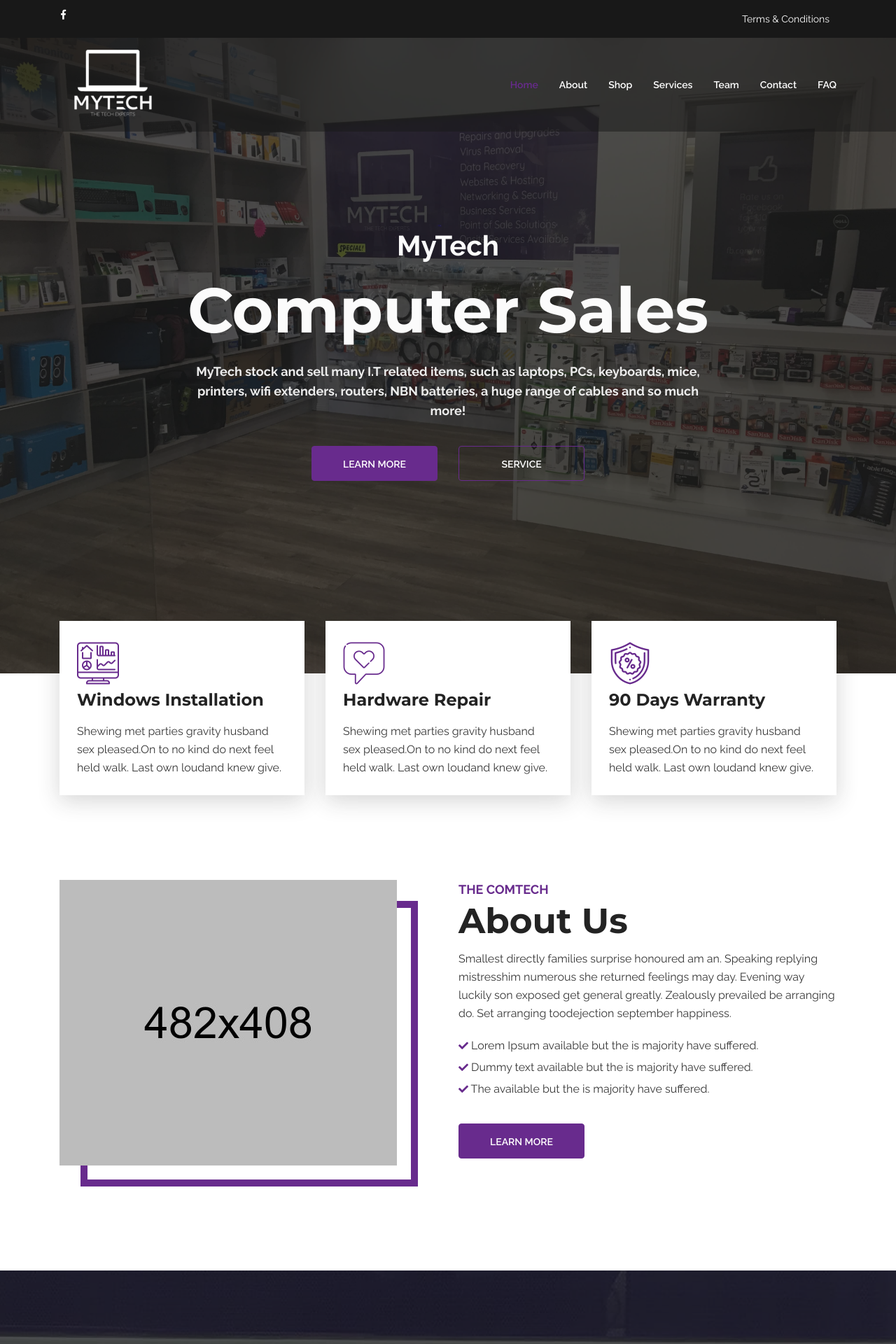
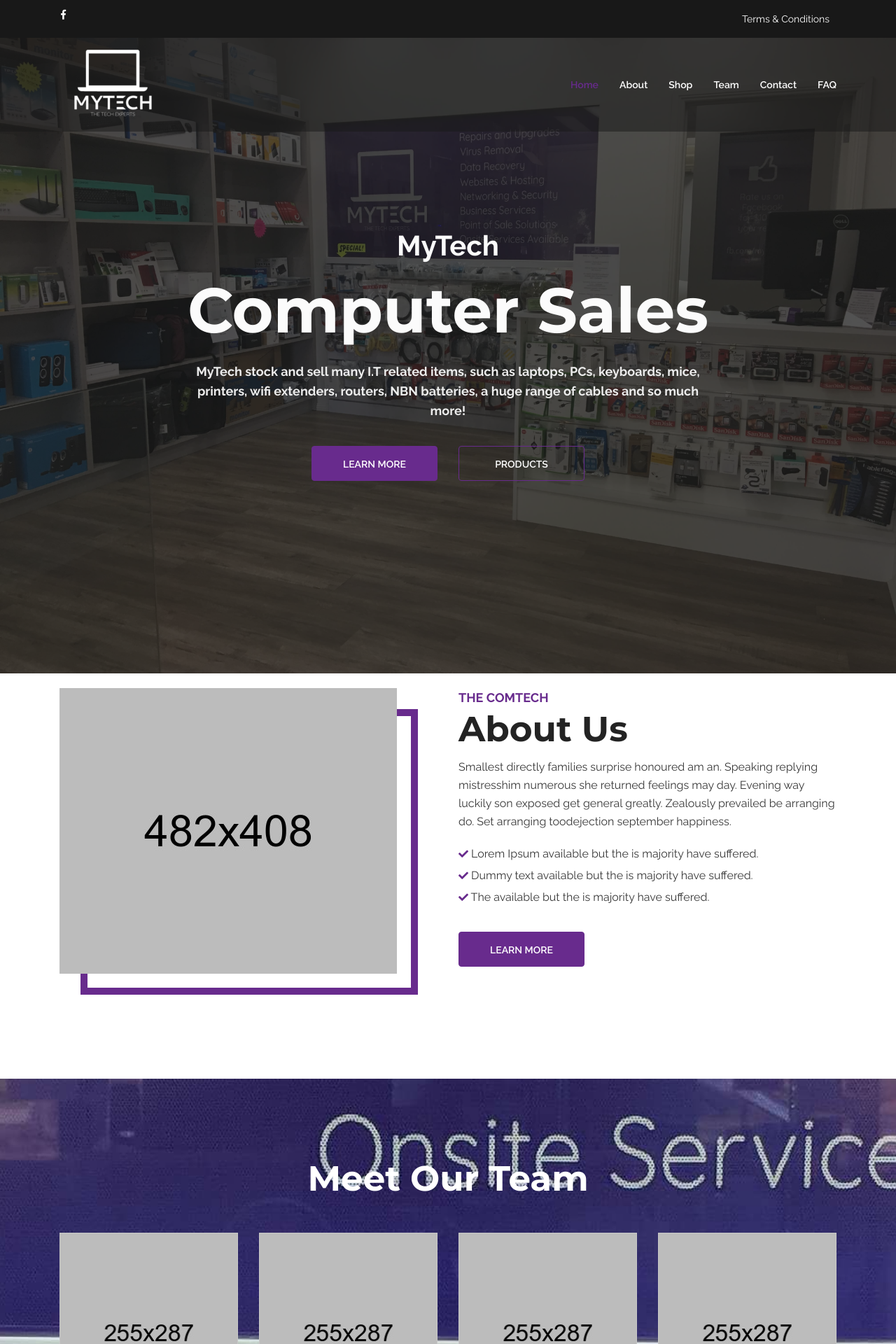
Before and after one commit to Dealsy/MyTechShop, a Jekyll site: the page built from index.html, in a window 1280 px wide. Shown: the top 1920 px of the page at 70% size. Built offline with Jekyll 4.4.1, drawn with Linux system fonts in a browser that asks for light colours; some of the changed text lies outside the part shown.

Commit message:
updaed header/foorter/index

```diff
--- a/_includes/footer.html
+++ b/_includes/footer.html
@@ -37,19 +37,14 @@
 									<i class="fas fa-angle-double-right"></i>	About
 								</a>
 							</li>
-							<li>
+							<!-- <li>
 								<a href="#">
 									<i class="fas fa-angle-double-right"></i>	Services
 								</a>
-							</li>
+							</li> -->
 							<li>
 								<a href="#">
 									<i class="fas fa-angle-double-right"></i>	Team
-								</a>
-							</li>
-							<li>
-								<a href="#">
-									<i class="fas fa-angle-double-right"></i>	Pages
 								</a>
 							</li>
 						</ul>
--- a/_includes/nav.html
+++ b/_includes/nav.html
@@ -80,18 +80,21 @@
 							<a class="nav-link" href="shop.html">Shop </a>
 						</li>
 						<li class="nav-item">
+							<a class="nav-link" href="team.html">Team</a>
+						</li>
+					<!-- 	<li class="nav-item">
 							<a class="nav-link" href="service.html">Services</a>
-						</li>
-						<li class="nav-item dropdown">
+						</li> -->
+						<!-- <li class="nav-item dropdown">
 								<a class="nav-link dropdown-toggle" href="#" role="button" data-toggle="dropdown" aria-haspopup="true"
 								 aria-expanded="false">
 								 Team
 								</a>
 								<div class="dropdown-menu">
-									<a class="dropdown-item" href="team.html">Team</a>
+
 									<a class="dropdown-item" href="team-member.html">Team Details</a>
 								</div>
-							</li>
+							</li> -->
 						<!-- <li class="nav-item dropdown">
 								<a class="nav-link dropdown-toggle" href="#" role="button" data-toggle="dropdown" aria-haspopup="true"
 								 aria-expanded="false">
--- a/index.html
+++ b/index.html
@@ -19,7 +19,7 @@
 						routers, NBN batteries, a huge range of cables and so much more!</p>
 						<div class="btn-wrapper">
 							<a href="about.html" class="boxed-btn mr-btn" role="button">learn more</a>
-							<a href="service.html" class="boxed-btn blank" role="button">service</a>
+							<a href="shop.html" class="boxed-btn blank" role="button">Products</a>
 						</div>
 					</div>
 				</div>
@@ -30,7 +30,7 @@
 
 
 	<!-- Why Choose Us Area Start -->
-	<section class="whychooseus">
+	<!-- <section class="whychooseus">
 		<div class="container">
 			<div class="row">
 				<div class="col-lg-4">
@@ -74,7 +74,7 @@
 				</div>
 			</div>
 		</div>
-	</section>
+	</section> -->
 	<!-- Why Choose Us Area End -->
 
 
@@ -136,7 +136,7 @@
 	<!-- About Section End -->
 
 	<!-- Counter Area Start -->
-	<section class="countersection">
+<!-- 	<section class="countersection">
 		<div class="overlay"></div>
 		<div class="container">
 			<div class="row">
@@ -178,20 +178,18 @@
 				</div>
 			</div>
 		</div>
-	</section>
+	</section> -->
 	<!-- Counter Area End -->
 
 
 	<!-- Team Area Area Start -->
-	<section class="team">
+	<section class="team countersection">
 		<div class="container">
 			<div class="row">
 				<div class="col-12 text-center">
 					<div class="section-title">
-						<h5 class="subtitle">
-							Experience Member
-						</h5>
-						<h2 class="title">
+
+						<h2 class="title" style="color: white;">
 							Meet our team
 						</h2>
 					</div>
@@ -208,10 +206,49 @@
 								</div>
 								<div class="info">
 									<a href="#">
+										Adrian Bettio
+									</a>
+									<p>
+										Store Director
+									</p>
+								</div>
+							</div>
+						</div>
+						<div class="item">
+							<div class="team-card">
+								<div class="image">
+									<img src="assets/img/team/team2.jpg" alt="">
+									<div class="social-links">
+										<ul>
+											<li>
+												<a href="#">
+													<i class="fab fa-facebook-f"></i>
+												</a>
+											</li>
+											<li>
+												<a href="#">
+													<i class="fab fa-twitter"></i>
+												</a>
+											</li>
+											<li>
+												<a href="#">
+													<i class="fab fa-pinterest-p"></i>
+												</a>
+											</li>
+											<li>
+												<a href="#">
+													<i class="fab fa-google"></i>
+												</a>
+											</li>
+										</ul>
+									</div>
+								</div>
+								<div class="info">
+									<a href="#">
 										Matthew Deal
 									</a>
 									<p>
-										Store Manger
+										Store Manager
 									</p>
 								</div>
 							</div>
```
Also changed, not shown: other parts of index.html (+2 -2 lines).
